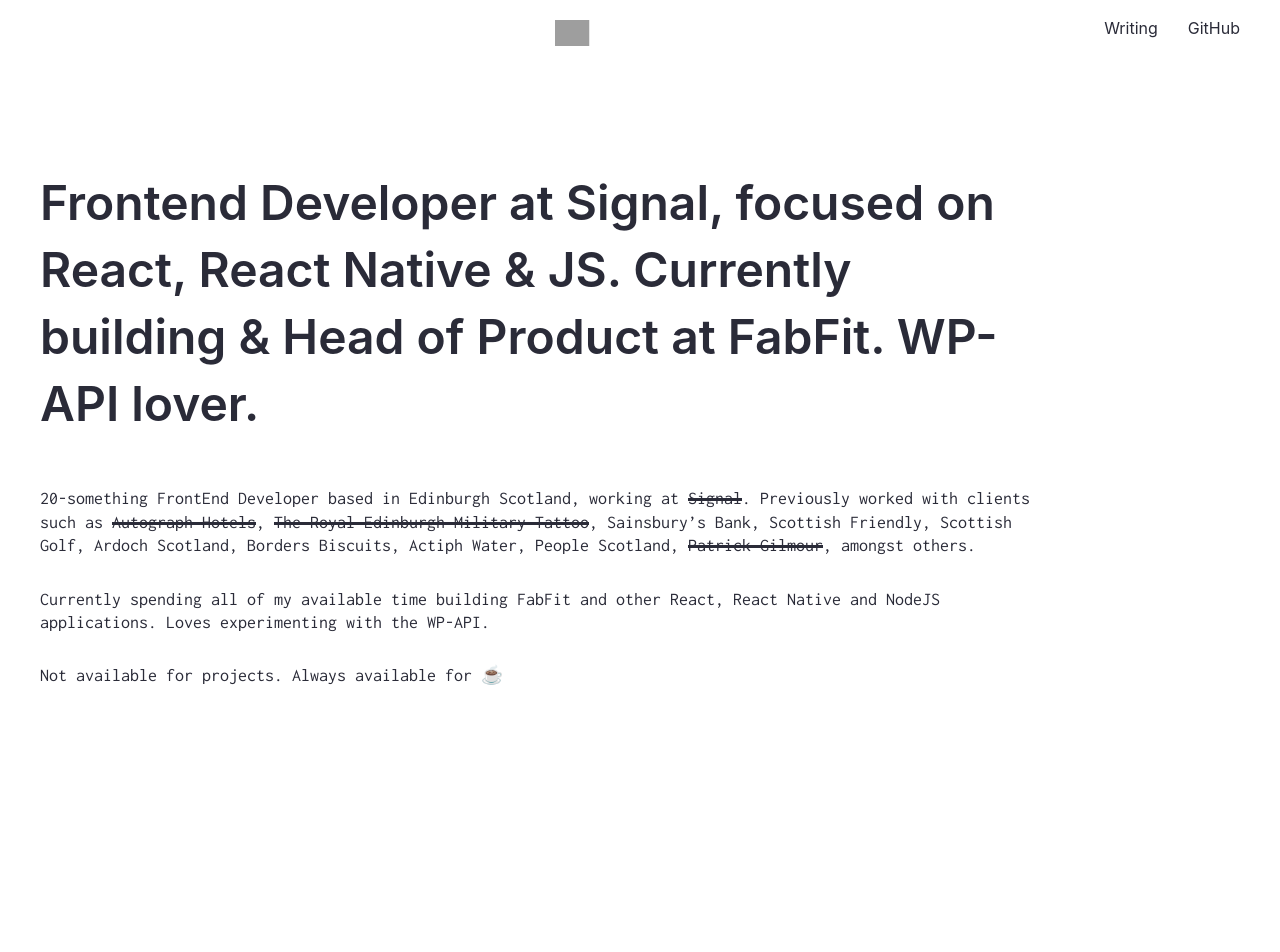
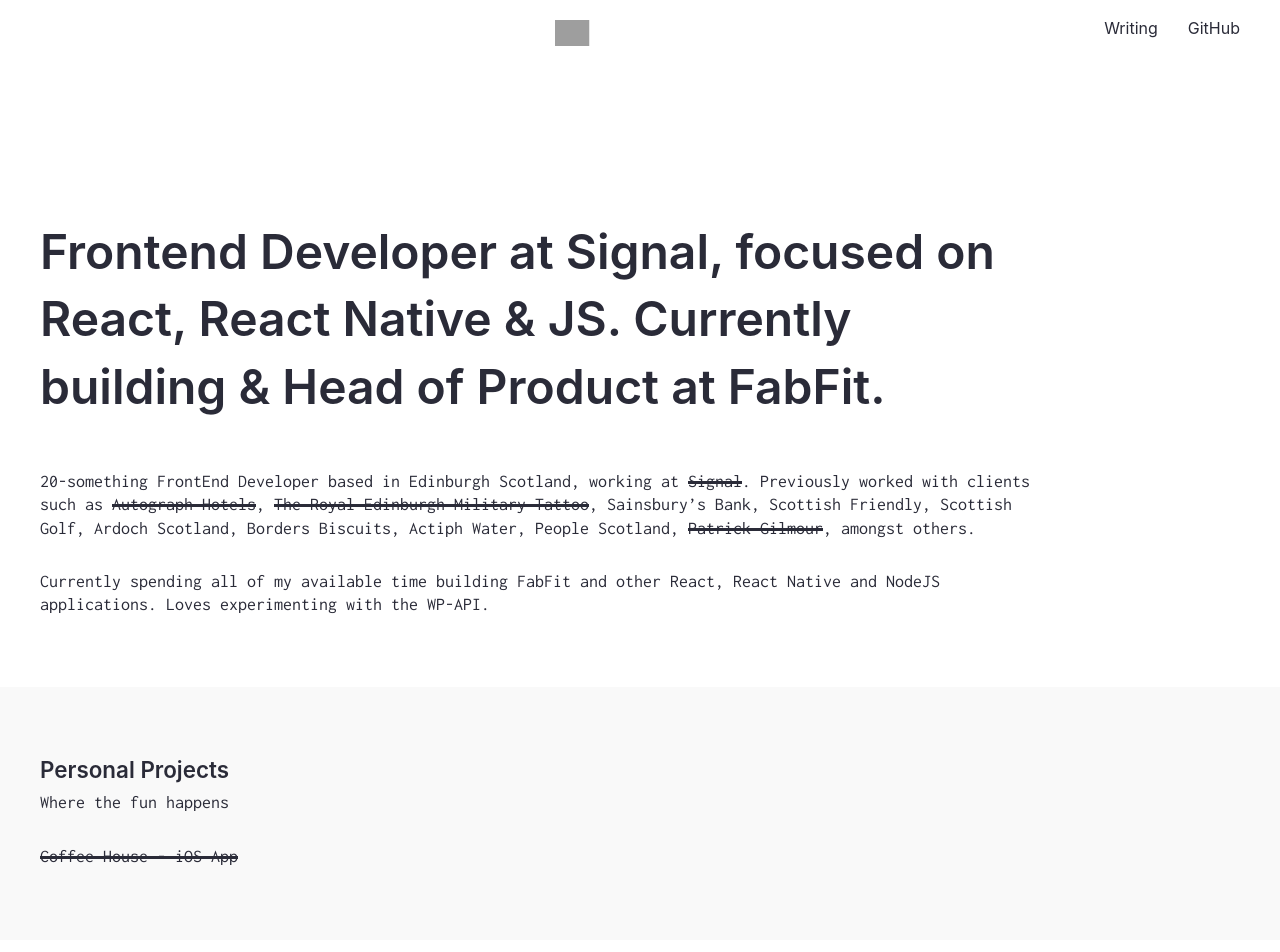
Before and after one commit to jhalvorson/halvorson.co.uk-nextjs, a Next.js app: page / in a window 1280 px wide. Shown: the top 952 px of the page. Before the commit the page ends 800 px from the top, so only its background shows below. Built offline with nearby package versions, Linux system fonts and the light colour scheme; grey boxes are pictures that could not be loaded.

Commit message:
projects component

```diff
--- a/components/home-title/index.js
+++ b/components/home-title/index.js
@@ -18,6 +18,7 @@
             .hero-text {
               font-size: 2.8rem;
               margin-bottom: 50px;
+              padding-top: 90px;
             }
           }
 
--- /dev/null
+++ b/components/projects/index.js
@@ -0,0 +1,56 @@
+import React from 'react';
+import Text from '../text';
+
+export default function Projects() {
+  return (
+    <div className="wrapper">
+      <div className="container narrow">
+        <h2>Personal Projects</h2>
+        <Text>Where the fun happens</Text>
+        <div className="projects">
+          <div className="project">
+            <a href="https://coffee-house.halvorson.co.uk" target="_blank">
+              Coffee House - iOS App
+            </a>
+          </div>
+        </div>
+      </div>
+      <style jsx>
+        {`
+          .wrapper {
+            background-color: #f9f9f9;
+            margin-bottom: 40px;
+          }
+
+          h2 {
+            font-size: 1.4em;
+            font-weight: 600;
+            padding-bottom: 10px;
+          }
+
+          p {
+            padding-bottom: 40px;
+          }
+
+          .wrapper {
+            padding: 2em 0;
+          }
+
+          a {
+            font-family: 'Inconsolata', monospace;
+            font-size: 18px;
+            line-height: 1.3;
+            margin-bottom: 30px;
+          }
+
+          @media (max-width: 600px) {
+            a {
+              font-size: 20px;
+              margin-bottom: 40px;
+            }
+          }
+        `}
+      </style>
+    </div>
+  );
+}
--- a/pages/index.js
+++ b/pages/index.js
@@ -2,8 +2,9 @@
 import HomeTitle from '../components/home-title';
 import Text from '../components/text';
 import Navigation from '../components/navigation';
+import Projects from '../components/projects';
 
-export default () =>
+export default () => (
   <div>
     <Head>
       <title>Jamie Halvorson</title>
@@ -95,8 +96,7 @@
         <div className="container--narrow">
           <HomeTitle>
             Frontend Developer at Signal, focused on React, React Native &amp;
-            JS. Currently building &amp; Head of Product at FabFit. WP-API
-            lover.
+            JS. Currently building &amp; Head of Product at FabFit.
           </HomeTitle>
           <Text>
             20-something FrontEnd Developer based in Edinburgh Scotland, working
@@ -112,9 +112,8 @@
               target="_blank"
             >
               The Royal Edinburgh Military Tattoo
-            </a>, Sainsbury’s Bank, Scottish Friendly, Scottish Golf, {' '}
-            Ardoch Scotland, Borders
-            Biscuits, Actiph Water, People Scotland,{' '}
+            </a>, Sainsbury’s Bank, Scottish Friendly, Scottish Golf, Ardoch
+            Scotland, Borders Biscuits, Actiph Water, People Scotland,{' '}
             <a href="https://patrickgilmour.co.uk/" target="_blank">
               Patrick Gilmour
             </a>, amongst others.
@@ -124,6 +123,11 @@
             other React, React Native and NodeJS applications. Loves
             experimenting with the WP-API.
           </Text>
+        </div>
+      </section>
+      <Projects />
+      <section className="container narrow">
+        <div className="container--narrow">
           <Text bold>Not available for projects. Always available for ☕</Text>
         </div>
       </section>
@@ -273,7 +277,7 @@
           background-color: #2a2b38;
           content: '';
           opacity: 1;
-          transition: .25s;
+          transition: 0.25s;
         }
 
         a:hover {
@@ -291,7 +295,6 @@
           max-width: 1200px;
           margin: 0 auto;
           padding: 40px;
-          min-height: calc(100vh - 170px);
           justify-content: center;
         }
 
@@ -300,4 +303,5 @@
         }
       `}
     </style>
-  </div>;
+  </div>
+);
```
